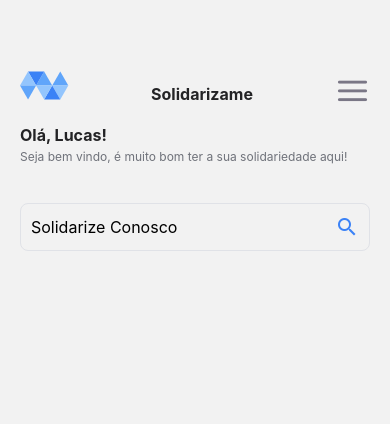
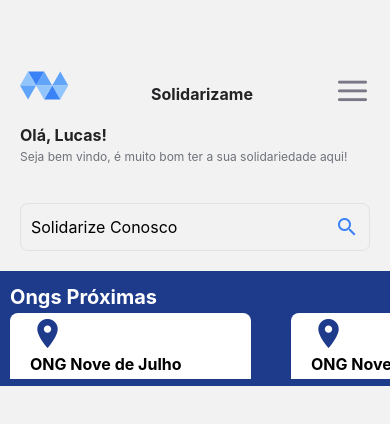
Before and after one commit to Lucaseduardo20/solidarizame-frontend, a React Native app: screen /Home in a window 390 px wide. Shown: the top 424 px of the page. Built offline with nearby package versions, Linux system fonts and the light colour scheme.

Commit message:
feature: implemented PlacesCarousel

```diff
--- a/src/components/Home/HomeBody.tsx
+++ b/src/components/Home/HomeBody.tsx
@@ -1,6 +1,7 @@
 import {useState} from "react"
 import { StyleSheet, Text, View, TextInput } from "react-native"
 import {IconInput} from "../../utils/IconInput"
+import { PlacesCarousel } from "./PlacesCarousel/PlacesCarousel"
 
 export const HomeBody = () => {
     const [searchField, setSearchField] = useState();
@@ -10,6 +11,7 @@ export const HomeBody = () => {
             height: '15%',
             marginTop: 15,
             paddingHorizontal: 20,
+            marginVertical: 20,
             justifyContent: 'space-between'
         },
         titleArea: {
@@ -27,9 +29,14 @@ export const HomeBody = () => {
             fontSize: 12,
             fontWeight: 400,
             color: '#6F727A',
+        },
+        body: {
+            width: '100%',
+            height: 'auto'
         }
     })
     return (
+        <>
             <View style={styles.header}>
                 <View style={styles.titleArea}>
                     <Text style={styles.title}>Olá, Lucas!</Text>
@@ -37,5 +44,10 @@ export const HomeBody = () => {
                 </View>
                 <IconInput state={searchField} setState={setSearchField} icon="search" placeholder='Solidarize Conosco'></ IconInput>
             </View>
+            <View style={styles.body}>
+                <PlacesCarousel></PlacesCarousel>
+            </View>
+        </>
+
     )
 }
--- /dev/null
+++ b/src/components/Home/PlacesCarousel/PlaceListItem.tsx
@@ -0,0 +1,61 @@
+import { View, Text, StyleSheet, TouchableOpacity } from "react-native";
+import MaterialIcons from '@expo/vector-icons/MaterialIcons';
+interface ItemData {
+    id: Number
+    name: string,
+    text: string
+}
+
+type PropsType = {
+    data: ItemData
+}
+
+export const PlaceListItem = ({data}: PropsType) => {
+    const styles = StyleSheet.create({
+        card: {
+            width: 241,
+            height: 152,
+            backgroundColor: '#fff',
+            marginRight: 40,
+            borderRadius: 8,
+            paddingHorizontal: 20
+        },
+        content: {
+            height: '75%',
+            width: '100%',
+            justifyContent: 'space-evenly',
+        },
+        title: {
+            fontSize: 16,
+            fontWeight: 'bold',
+
+        },
+        text: {
+            fontSize: 13,
+
+        },
+        footer: {
+            width: '100%',
+            borderTopWidth: 1,
+            height: '20%',
+            alignItems: 'flex-end',
+            justifyContent: 'center',
+            borderTopColor: '#E0E2E7'
+        }
+    })
+
+    return (
+        <View style={styles.card}>
+            <View style={styles.content}>
+                <MaterialIcons name="place" size={35} color="#1E3A8A" />
+                <Text style={styles.title}>{data.name}</Text>
+                <Text style={styles.text}>{data.text}</Text>
+            </View>
+            <View style={styles.footer}>
+                <TouchableOpacity>
+                    <MaterialIcons name="arrow-forward" size={24} color="#2E65F3" />
+                </TouchableOpacity>
+            </View>
+        </View>
+    )
+}
--- /dev/null
+++ b/src/components/Home/PlacesCarousel/PlacesCarousel.tsx
@@ -0,0 +1,58 @@
+import { FlatList, View, StyleSheet, Text } from "react-native";
+import { PlaceListItem } from "./PlaceListItem";
+
+export const PlacesCarousel = () => {
+    const styles = StyleSheet.create({
+        container: {
+            width: '100%',
+            height: '56%',
+            justifyContent: 'space-between',
+            backgroundColor: '#1E3A8A',
+            paddingLeft: 10,
+            paddingVertical: 10
+        },
+        title: {
+            fontSize: 20,
+            fontWeight: '700',
+            lineHeight: 32,
+            color: '#fff',
+            fontFamily: 'Inter'
+        },
+        content: {
+            height: '70%'
+        }
+    })
+
+    const flatListData = [
+        {
+            id: 1,
+            name: 'ONG Nove de Julho',
+            text: 'Aceita doações de roupas, dinheiro e alimentos não perecíveis'
+        },
+        {
+            id: 2,
+            name: 'ONG Nove de Julho',
+            text: 'Aceita doações de roupas, dinheiro e alimentos não perecíveis'
+        },
+        {
+            id: 3,
+            name: 'ONG Nove de Julho',
+            text: 'Aceita doações de roupas, dinheiro e alimentos não perecíveis'
+        },
+    ]
+
+    return (
+        <View style={styles.container}>
+            <Text style={styles.title}>Ongs Próximas</Text>
+            <View style={styles.content}>
+                <FlatList
+                    horizontal
+                    data={flatListData}
+                    renderItem={({item}) => (
+                        <PlaceListItem data={item}></PlaceListItem>
+                    )}
+                />
+            </View>
+        </View>
+    )
+}
```
Also changed, not shown: src/components/Home/DonateSession/DonateSession.tsx (added, +9 -0 lines). Lines whose indentation alone changed are shown as unchanged.
